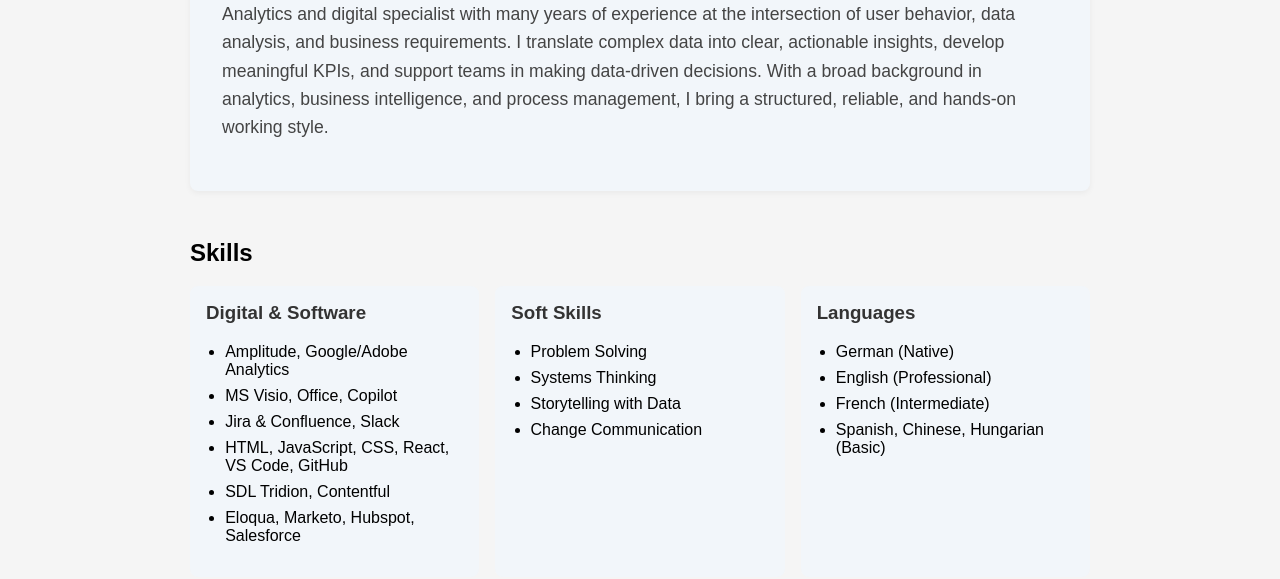
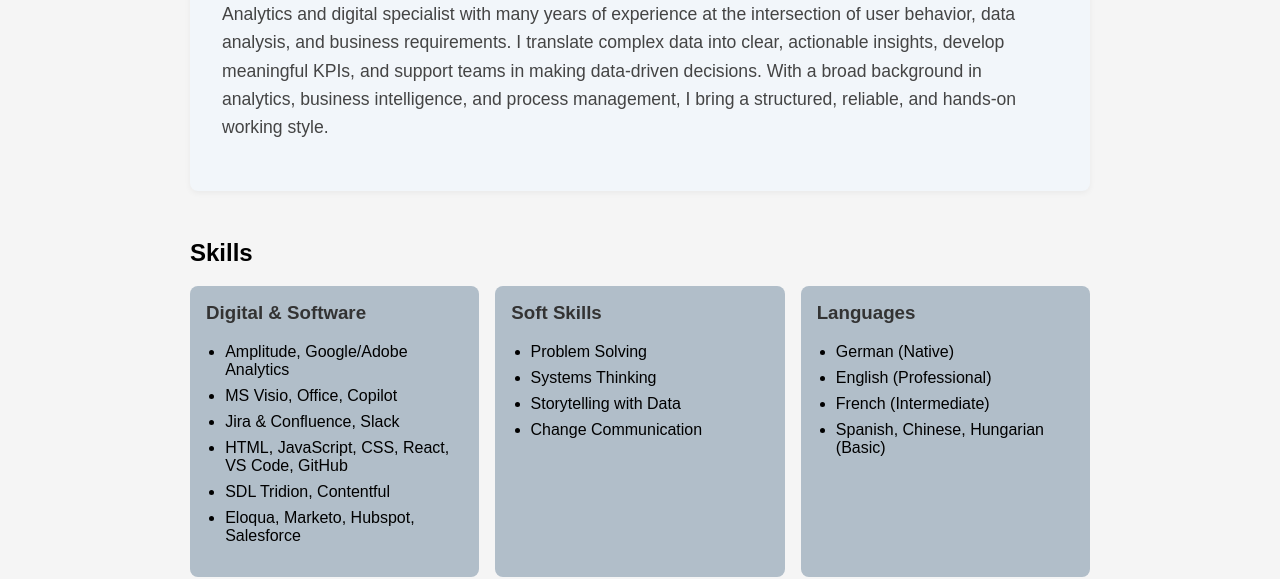
Before and after one commit to kromer52/Web-Analytics-Manager-Teamviewer, a website: page index.html in a window 1280 px wide. Shown: the part 233-812 px from the top of the page. Drawn offline with Linux system fonts and the light colour scheme.

Commit message:
Update style.css

```diff
--- a/style.css
+++ b/style.css
@@ -292,7 +292,7 @@ cite {
 
 .skill-box {
   flex: 1 1 250px;
-  background: #F2F6FA; /* soft steel grey */
+  background: #b1bec9; /* soft steel grey */
   padding: 1rem;
   border-radius: 8px;
 }
```
